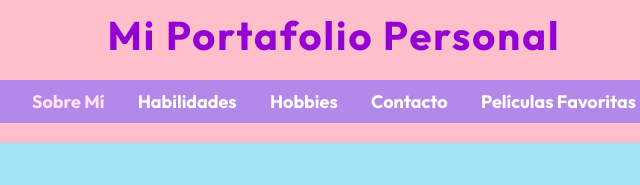
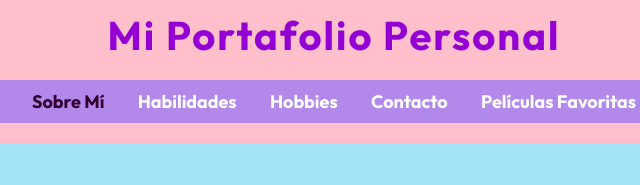
Before and after one commit to SabrinaChoque/PortafolioPersonal_ChoqueSabrina_ComisionD, a plain HTML site: page index.html in a window 1280 px wide. In both pictures the pointer is over the link "Sobre Mí". Shown: the top 185 px of the page, 306-946 px from the left. Drawn offline with Linux system fonts and the light colour scheme.

Commit message:
finalizado
cambie color de transiccion a violeta

```diff
--- a/css/styles.css
+++ b/css/styles.css
@@ -48,7 +48,7 @@ nav a {
 }
 
 nav a:hover {
-    color: #ffe4ff;
+    color: #310131;
 }
 
 
```
